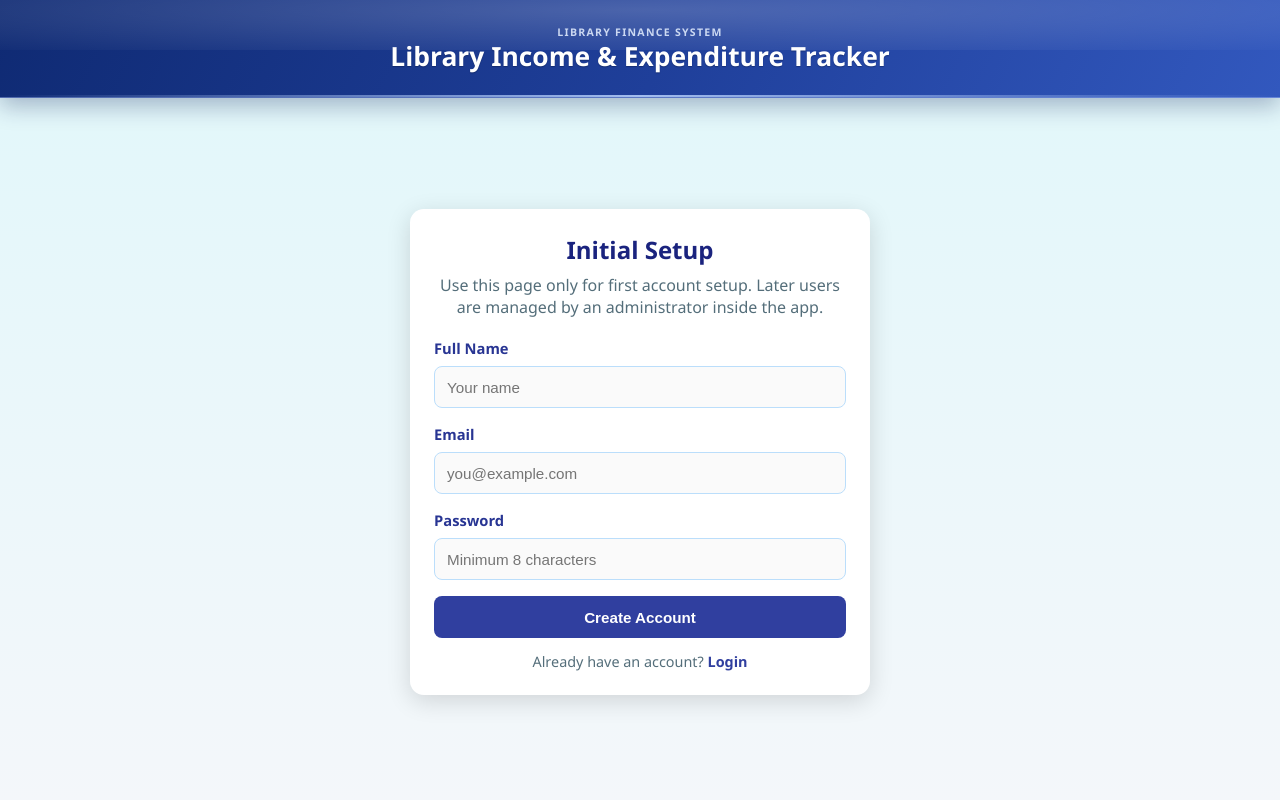
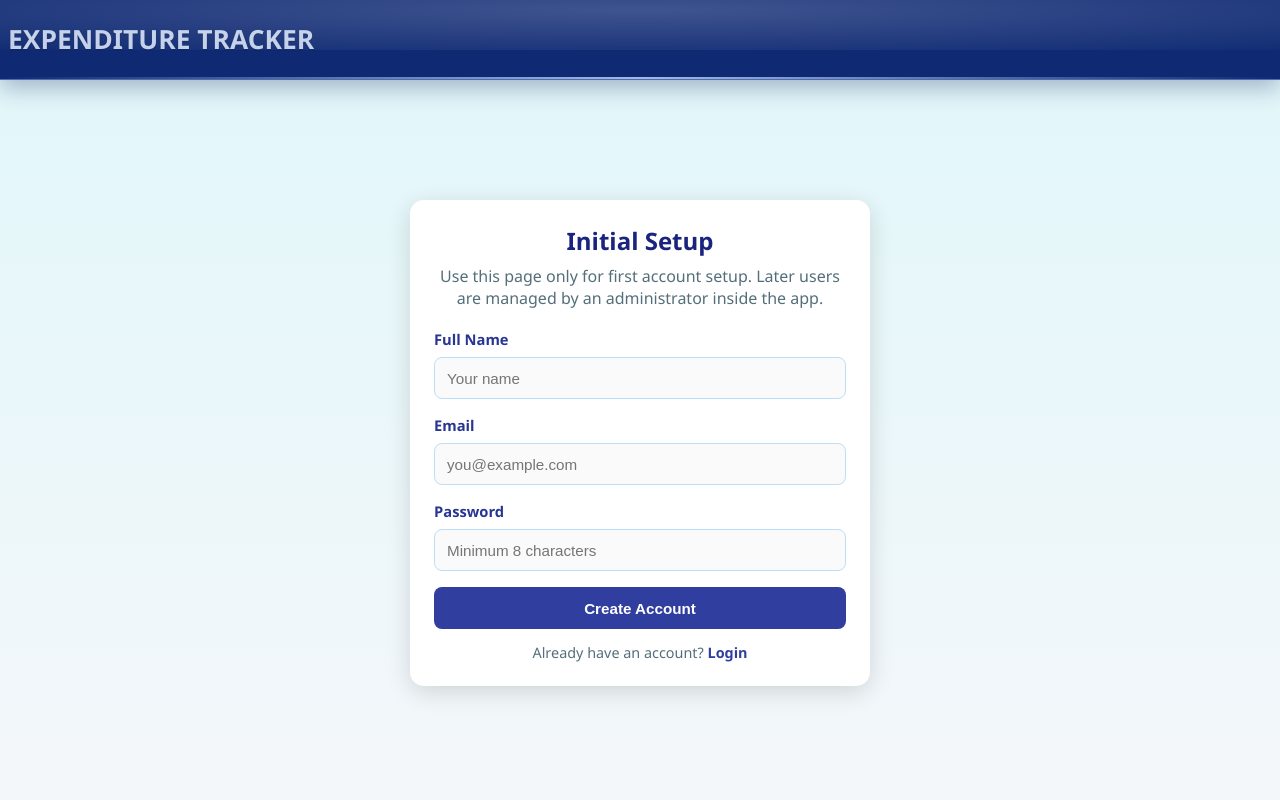
Before and after one commit to abhinavva/Expense-Tracking-Lib, a PHP site: page /signup.html in a window 1280 px wide. Run offline with PHP 8.4, Linux system fonts and the light colour scheme; some libraries are stand-ins or nearby versions.

Commit message:
Style changes, scrollbar and header

```diff
--- a/assets/css/styles.css
+++ b/assets/css/styles.css
@@ -12,11 +12,37 @@
     --card-shadow: 0 6px 25px rgba(0, 0, 0, 0.14);
     --card-shadow-hover: 0 8px 28px rgba(0, 0, 0, 0.18);
     --radius: 14px;
-    --common-header-height: 98px;
+    --common-header-height: 80px;
 }
 
 * {
     box-sizing: border-box;
+}
+
+/* Theme-matched scrollbar styling */
+* {
+    scrollbar-width: thin;
+    scrollbar-color: #2f45a8 #dbe7fb;
+}
+
+*::-webkit-scrollbar {
+    width: 10px;
+    height: 10px;
+}
+
+*::-webkit-scrollbar-track {
+    background: #dbe7fb;
+    border-radius: 999px;
+}
+
+*::-webkit-scrollbar-thumb {
+    background: linear-gradient(180deg, #3f58c2, #253f9f);
+    border-radius: 999px;
+    border: 2px solid #dbe7fb;
+}
+
+*::-webkit-scrollbar-thumb:hover {
+    background: linear-gradient(180deg, #4a66cf, #2f4db3);
 }
 
 body {
@@ -186,17 +212,20 @@ body {
 }
 
 .common-app-header {
-    width: min(1200px, 100%);
-    margin: 0 auto;
+    width: 100%;
+    max-width: none;
+    margin: 0;
+    display: flex;
+    justify-content: flex-start;
 }
 
 .common-header-inner {
     display: flex;
     align-items: center;
-    justify-content: center;
+    justify-content: flex-start;
     gap: 10px;
-    text-align: center;
-    padding: 0 14px;
+    text-align: left;
+    padding: 0;
 }
 
 .common-brand {
@@ -214,11 +243,12 @@ body {
 
 .common-title-main {
     margin: 0;
-    color: #ffffff;
+    color: rgba(225, 236, 255, 0.86);
     font-size: clamp(1.1rem, 2.6vw, 1.65rem);
-    font-weight: 800;
+    font-weight: 700;
     line-height: 1.1;
     text-shadow: 0 1px 1px rgba(7, 18, 48, 0.35);
+    text-transform: uppercase;
 }
 
 .common-subtitle {
@@ -236,14 +266,14 @@ body {
     right: 0;
     height: var(--common-header-height);
     z-index: 1000;
-    padding: 8px 16px;
-    background: linear-gradient(115deg, #0f2a73 0%, #1f3f9a 52%, #3258be 100%);
+    padding: 8px 8px;
+    background: linear-gradient(115deg, #0f2a73 0%, #0f2a73 52%, #0f2a73 100%);
     border-bottom: 1px solid rgba(175, 197, 255, 0.42);
     box-shadow: 0 8px 22px rgba(12, 30, 86, 0.3);
     backdrop-filter: blur(8px);
     display: flex;
     align-items: center;
-    justify-content: center;
+    justify-content: flex-start;
     overflow: hidden;
 }
 
@@ -269,6 +299,9 @@ body {
 
 [data-common-header] .common-app-header {
     margin-bottom: 0;
+    display: flex;
+    align-items: center;
+    justify-content: flex-start;
 }
 
 .role-pill {
--- a/assets/js/commonHeaderComponent.js
+++ b/assets/js/commonHeaderComponent.js
@@ -4,8 +4,7 @@
             <header class="app-header common-app-header">
                 <div class="common-header-inner">
                     <div class="common-brand">
-                        <p class="common-eyebrow">Library Finance System</p>
-                        <h1 class="common-title-main">Library Income & Expenditure Tracker</h1>
+                        <h1 class="common-title-main">Expenditure Tracker</h1>
                     </div>
                 </div>
             </header>
```
